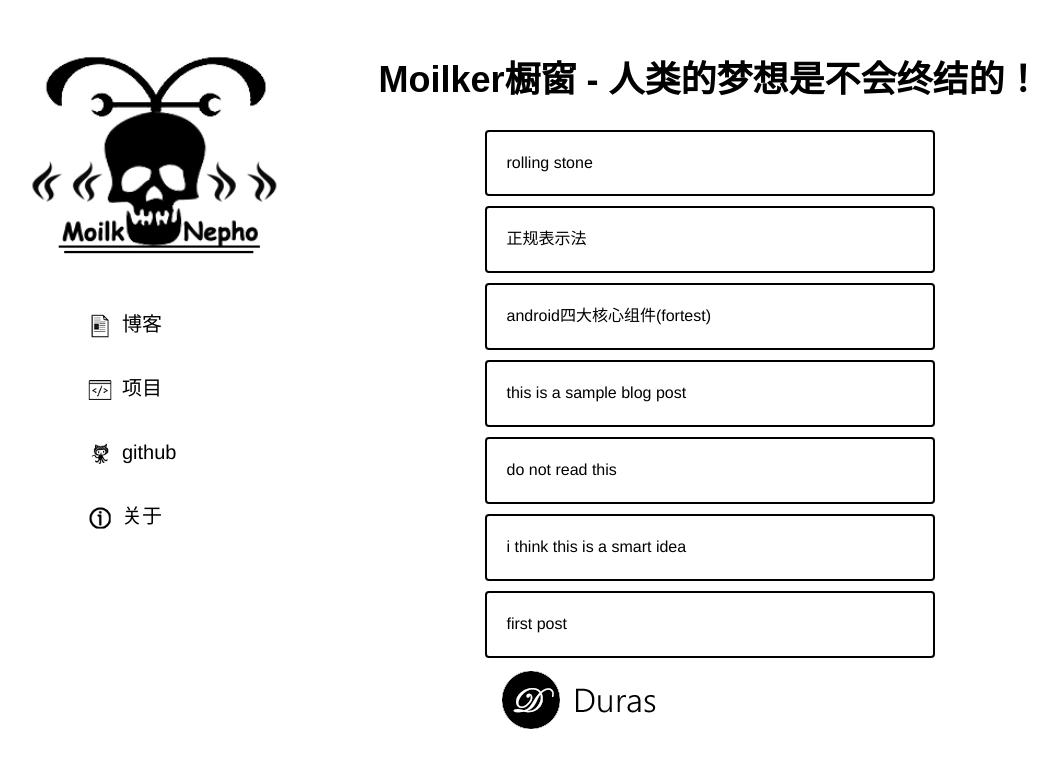
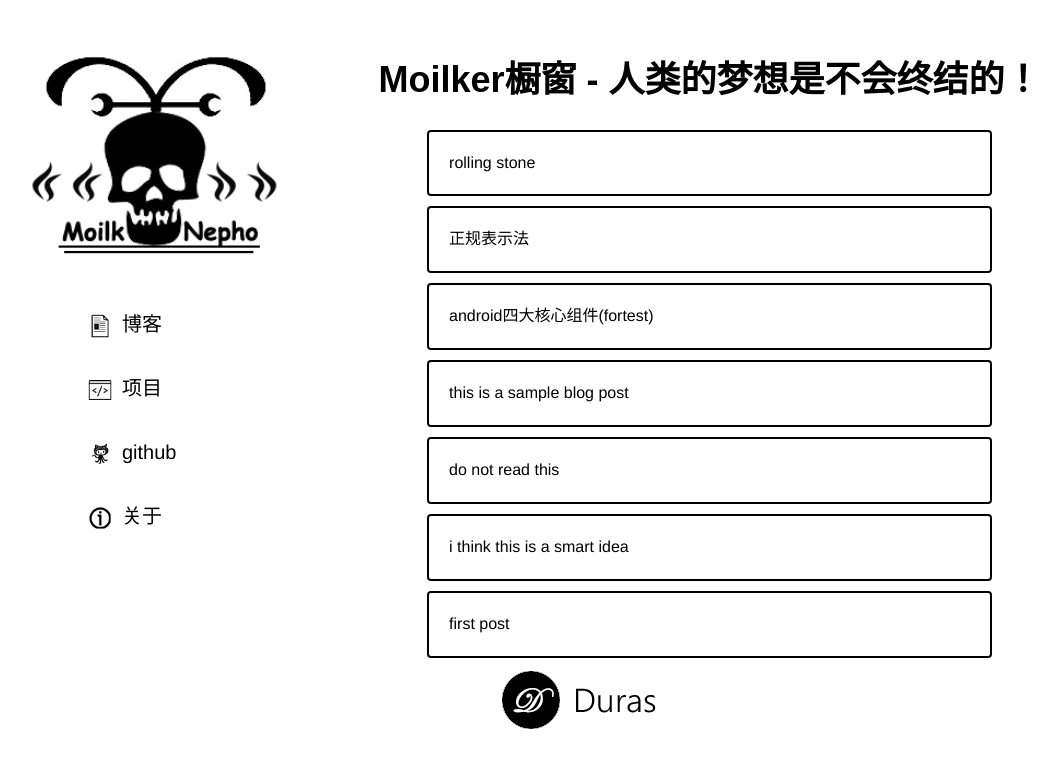
Before and after one commit to MoilkNepho/MoilkNepho.github.io, a Jekyll site: the page built from index.html, in a window 1280 px wide. Shown: the top 768 px of the page, without its empty margins (59-1116 px from the left). Built offline with Jekyll 4.4.1, drawn with Linux system fonts in a browser that asks for light colours; Markdown is read by kramdown in place of the engine named in the settings; comment, search, counter and statistics services are not loaded.

Commit message:
优化架构

```diff
--- a/css/styles.css
+++ b/css/styles.css
@@ -61,14 +61,13 @@ a {
 .post-link {
 	text-transform: lowercase;
 	display: block;
-	max-width: 450px;
 	padding: 20px 20px;
 	margin-bottom: 10px;
 	border: 2px solid black;
 	border-radius: 4px;
 	margin-right: auto;
 	margin-left: auto;
-	width: 80%;
+	width: 70%;
 	color:black;
 }
 
```
